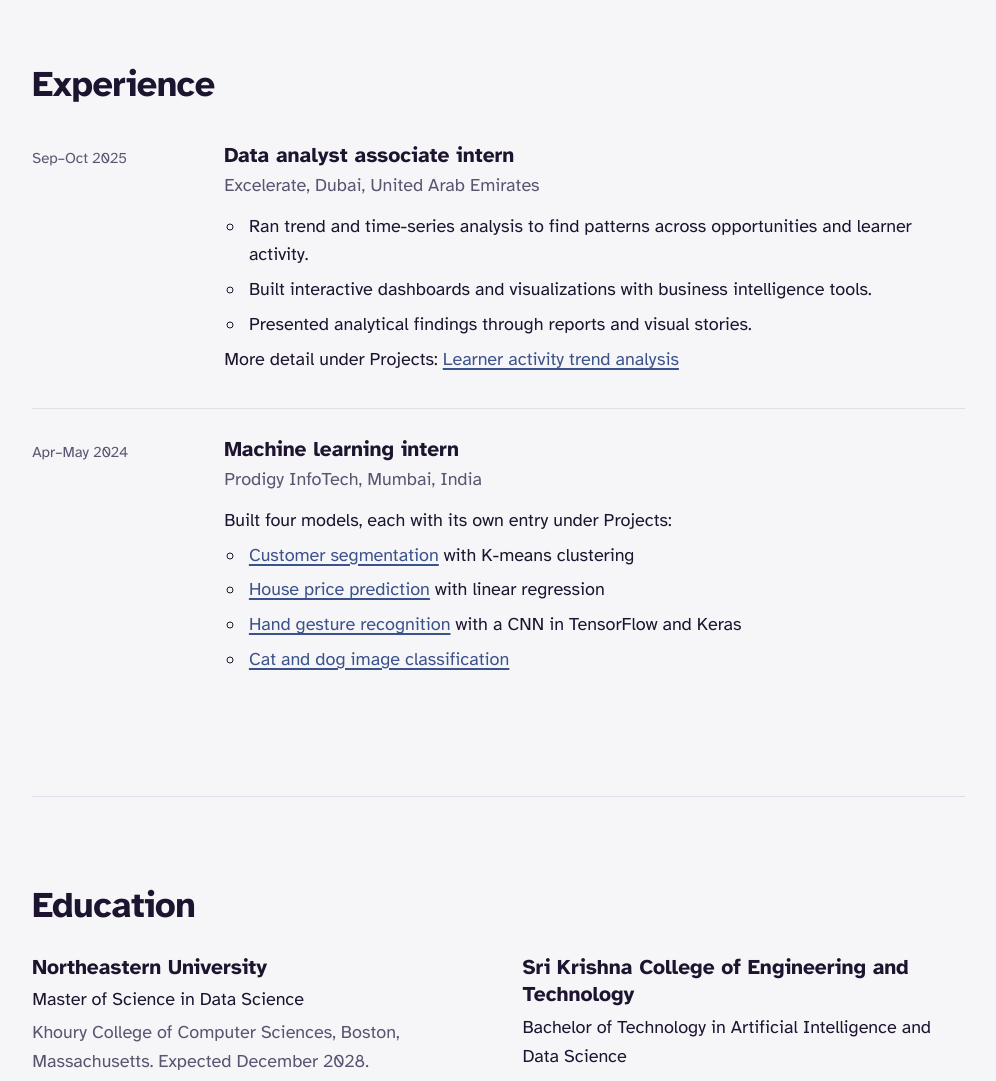
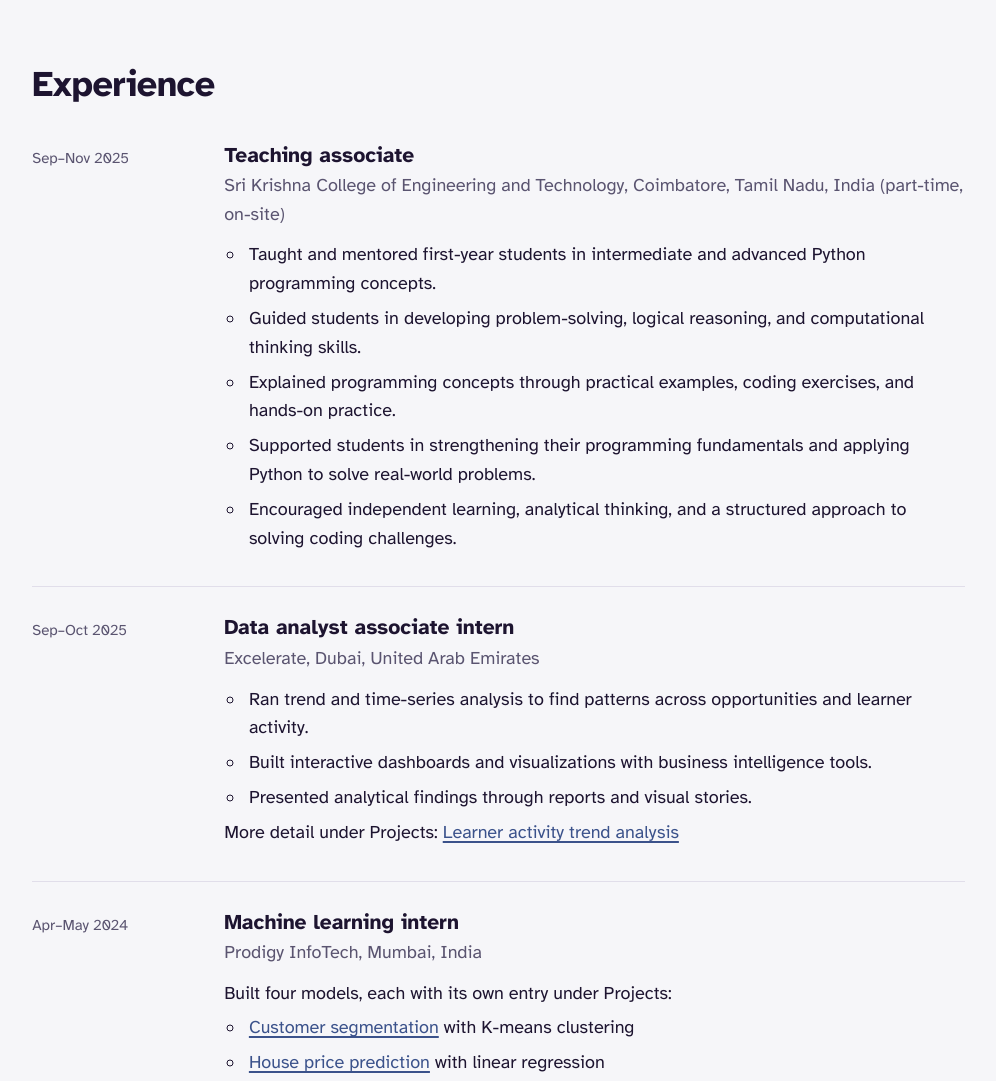
Before and after one commit to Gohul0V0K/gohul0v0k.github.io, a plain HTML site: page index.html in a window 1280 px wide. Shown: the part 2080-3161 px from the top of the page, without its empty margins (267-1263 px from the left). Drawn offline with Linux system fonts and the light colour scheme.

Commit message:
added exp

```diff
--- a/index.html
+++ b/index.html
@@ -595,6 +595,20 @@ span.chip{background:var(--chip-bg);border:1.5px solid transparent}
     <div class="wrap">
       <div class="section-head"><h2 id="exp-h">Experience</h2></div>
       <ol class="timeline">
+        <li class="role" id="exp-teaching" tabindex="-1">
+          <p class="role-when"><time datetime="2025-09">Sep</time>–<time datetime="2025-11">Nov 2025</time></p>
+          <div>
+            <h3>Teaching associate</h3>
+            <p class="role-org">Sri Krishna College of Engineering and Technology, Coimbatore, Tamil Nadu, India (part-time, on-site)</p>
+            <ul>
+              <li>Taught and mentored first-year students in intermediate and advanced Python programming concepts.</li>
+              <li>Guided students in developing problem-solving, logical reasoning, and computational thinking skills.</li>
+              <li>Explained programming concepts through practical examples, coding exercises, and hands-on practice.</li>
+              <li>Supported students in strengthening their programming fundamentals and applying Python to solve real-world problems.</li>
+              <li>Encouraged independent learning, analytical thinking, and a structured approach to solving coding challenges.</li>
+            </ul>
+          </div>
+        </li>
         <li class="role" id="exp-excelerate" tabindex="-1">
           <p class="role-when"><time datetime="2025-09">Sep</time>–<time datetime="2025-10">Oct 2025</time></p>
           <div>
```
